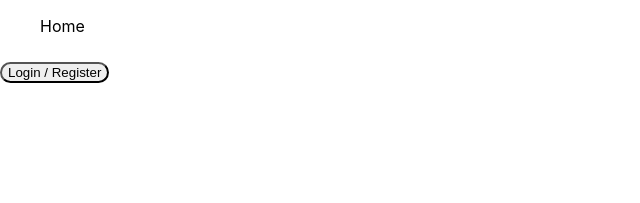
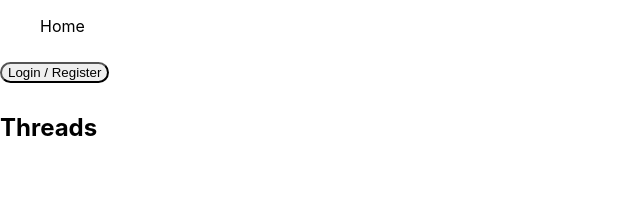
Before and after one commit to MatthewMcLendon/socialize, a React (Create React App) app: page /threads in a window 1280 px wide. Shown: the top 203 px of the page, without its empty margins (0-640 px from the left). Built offline with nearby package versions, Linux system fonts and the light colour scheme; no server answers.

Commit message:
func: added getThread route

```diff
--- a/src/App.js
+++ b/src/App.js
@@ -6,6 +6,7 @@ import ThreadProvider from "./components/threads/ThreadProvider";
 import LoginPage from "./components/routes/LoginPage";
 import HomePage from "./components/routes/HomePage";
 import ProfilePage from "./components/routes/ProfilePage";
+import ThreadPage from "./components/routes/ThreadPage";
 
 function App() {
   return (
@@ -17,6 +18,7 @@ function App() {
             <Route path="/" element={<HomePage />} />
             <Route path="/login" element={<LoginPage />} />
             <Route path="/profile" element={<ProfilePage />} />
+            <Route path="/threads" element={<ThreadPage />} />
           </Routes>
         </ThreadProvider>
       </UserProvider>
--- /dev/null
+++ b/src/components/routes/ThreadPage.js
@@ -0,0 +1,12 @@
+import { useContext } from "react";
+import { ThreadContext } from "../threads/ThreadProvider";
+
+export default function ThreadPage() {
+  const { threads } = useContext(ThreadContext);
+
+  return (
+    <main>
+      <h2>Threads</h2>
+    </main>
+  );
+}
--- a/src/components/threads/ThreadProvider.js
+++ b/src/components/threads/ThreadProvider.js
@@ -1,8 +1,20 @@
-import { createContext } from "react";
+import { createContext, useEffect, useState } from "react";
 
 export const ThreadContext = createContext();
 
 export default function ThreadProvider(props) {
+  const [threads, setThreads] = useState();
+
+  useEffect(() => {
+    getThreads();
+  }, []);
+
+  const getThreads = () => {
+    return fetch("http://localhost:8088/threads")
+      .then((response) => response.json())
+      .then((response) => setThreads(response));
+  };
+
   const addThread = (thread) => {
     return fetch("http://localhost:8088/threads", {
       method: "POST",
```
